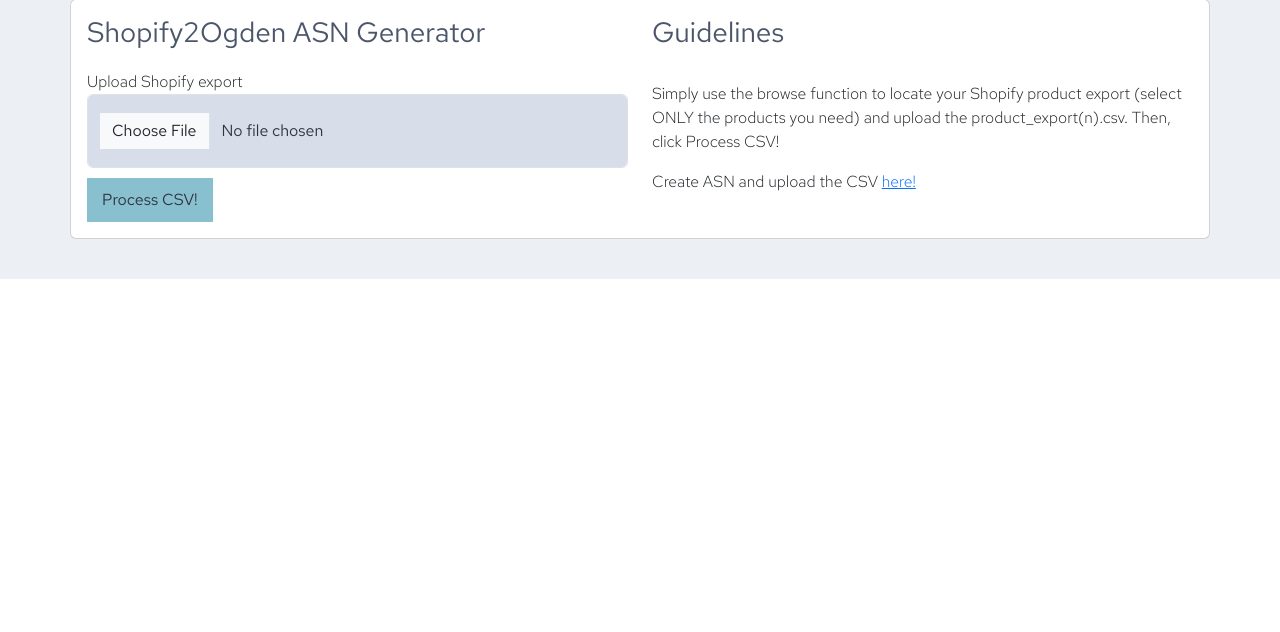
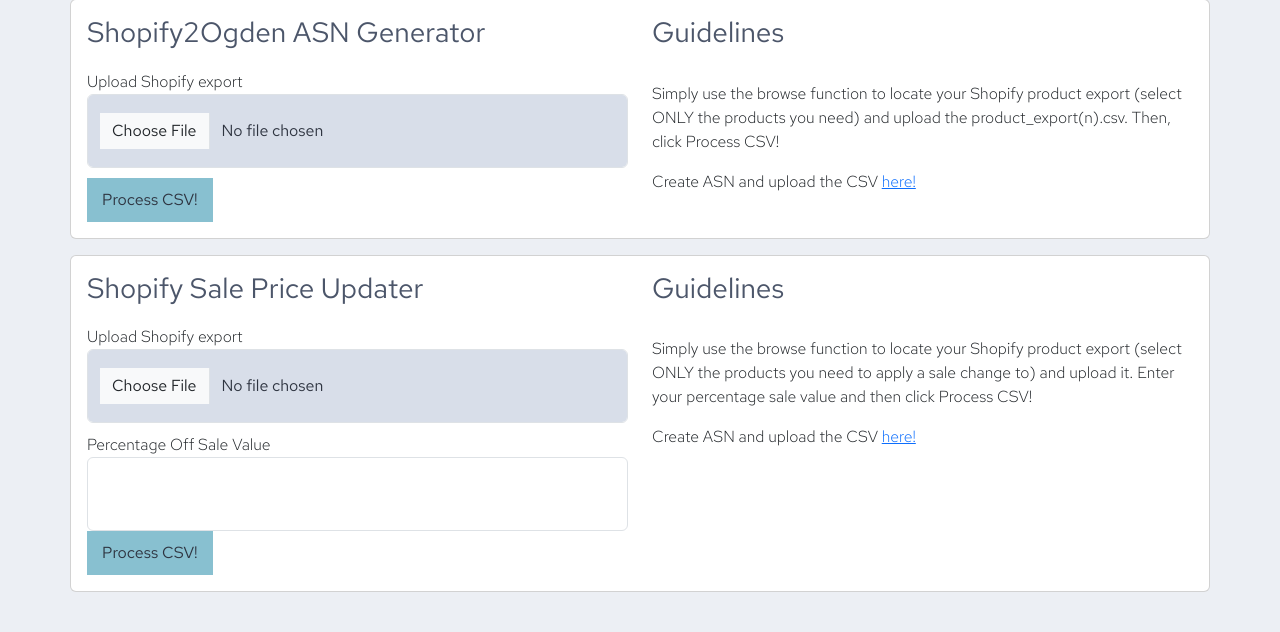
Before and after one commit to thatonearchguy/LuvForeverUtils, a Flask app: page / in a window 1280 px wide. Shown: the part 1763-2395 px from the top of the page. Before the commit the page ends 2042 px from the top, so only its background shows below. Run offline with Flask 3, Linux system fonts and the light colour scheme; some libraries are stand-ins or nearby versions.

Commit message:
Adding sale editor

```diff
--- a/app.py
+++ b/app.py
@@ -4,6 +4,7 @@
 import shopify2ogden
 import shopifysku
 import shopifyorderverif
+import shopifysale
 import os
 from pathlib import Path
 THIS_FOLDER = str(Path(__file__).parent.resolve())
@@ -105,11 +106,27 @@
 
         return send_file(result_file, as_attachment=True, mimetype='application/zip', download_name='order-verif-output.zip')
 
+@app.route('/shopifyprice_edit', methods=['POST'])
+def shopifyprice_edit_route():
+    if request.method == 'POST':
+        # Get the uploaded file
+        uploaded_products = request.files['file']
+        # Get the sale percentage
+        percentage_sale = int(request.form.get('sale_percentage'))
+        # Save the file temporarily (you might want to handle this more securely)
+        product_file_path = THIS_FOLDER + '/shopify_exports/' + uploaded_products.filename
+
+        uploaded_products.save(product_file_path)
+        # Process the CSV file
+        result_file = shopifysale.run_sale_edit(product_file_path, percentage_sale)
+
+        return send_file(result_file, as_attachment=True, mimetype='application/zip', download_name='sale_price_update.zip')
+
 
 @app.route('/', methods=['GET', 'POST'])
 def index():
 
-    dirs = ['ogden_output', 'yumi_output', 'shopify_exports', 'gs1_exports', 'gs1_output', 'sku_exports', 'yumi_exports']
+    dirs = ['price_exports', 'ogden_output', 'yumi_output', 'shopify_exports', 'gs1_exports', 'gs1_output', 'sku_exports', 'yumi_exports']
 
     for entry in dirs:
         if not os.path.exists(THIS_FOLDER + f'/{entry}'):
--- a/templates/index.html
+++ b/templates/index.html
@@ -121,9 +121,7 @@
             </div>
         </div>
     </div>
-
     <div class="container card mt-3 p-3">
-
         <div class="row">
             <div class="col-sm">
                 <h3>Shopify2Ogden ASN Generator</h3>
@@ -144,6 +142,27 @@
         </div>
     </div>
 
+    <div class="container card mt-3 p-3">
+        <div class="row">
+            <div class="col-sm">
+                <h3>Shopify Sale Price Updater</h3>
+                <form action="/shopifyprice_edit" method="post" enctype="multipart/form-data">
+                    <label for="file">Upload Shopify export</label>
+                    <input type="file" class="form-control p-4" name="file" accept=".csv" required>
+                    <label for="sale_percentage">Percentage Off Sale Value</label>
+                    <input type="text" class="form-control p-4" name="sale_percentage" required>
+                    <button type="submit">Process CSV!</button>
+                </form>
+            </div>
+            <div class="col-sm">
+                <h3>Guidelines</h3>
+                <br>
+                <p>Simply use the browse function to locate your Shopify product export (select ONLY the products you need to
+                  apply a sale change to) and upload it. Enter your percentage sale value and then click Process CSV!
+                    <p>Create ASN and upload the CSV <a href="https://system.ogdenfulfilment.co.uk/Stock/CreateASN/">here!</a></p>
+            </div>
+        </div>
+    </div>
 </body>
 
 <script src="https://cdn.jsdelivr.net/npm/bootstrap@5.3.2/dist/js/bootstrap.bundle.min.js"
```
Also changed, not shown: shopifysale.py (added, +28 -0 lines).
